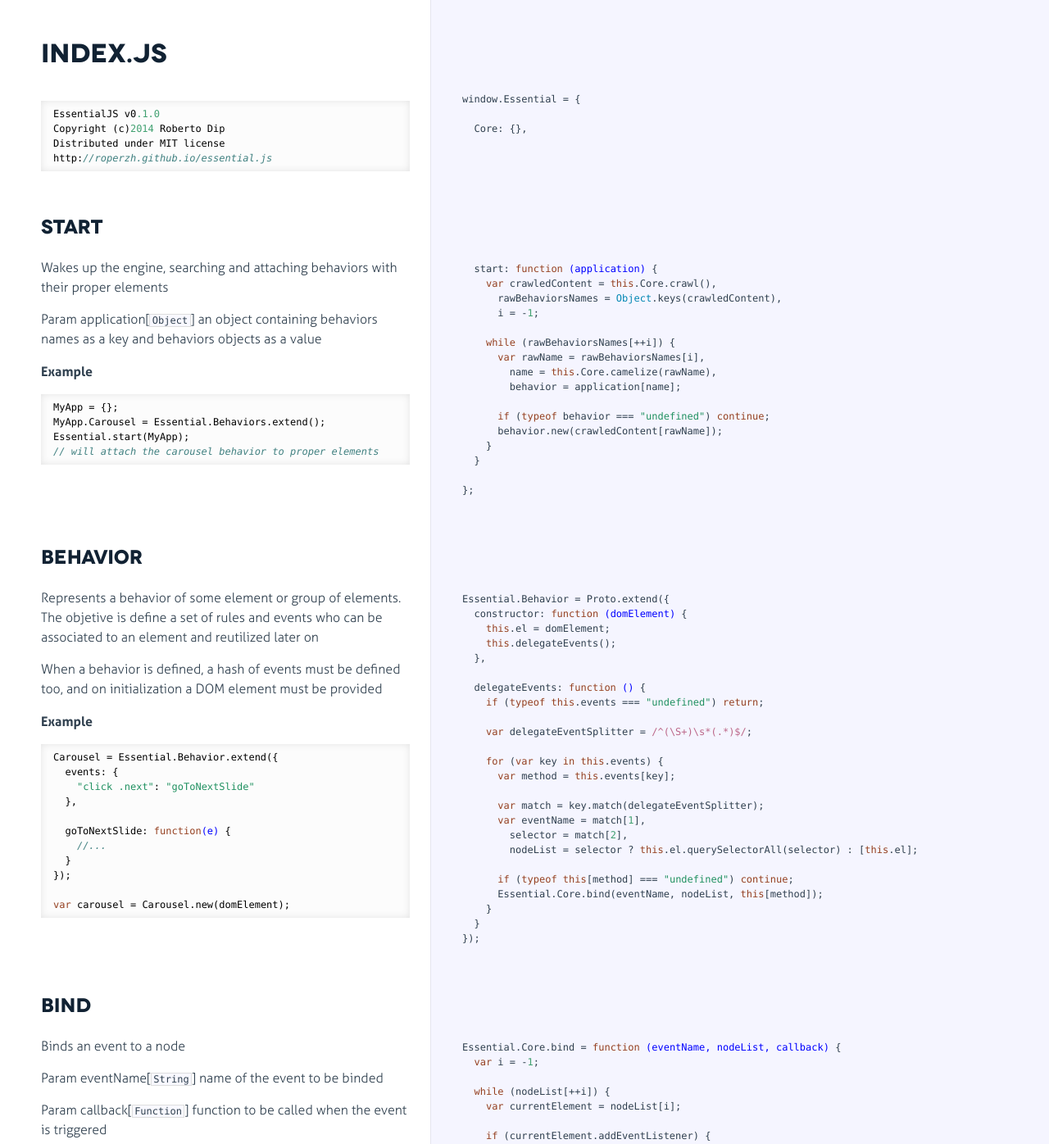
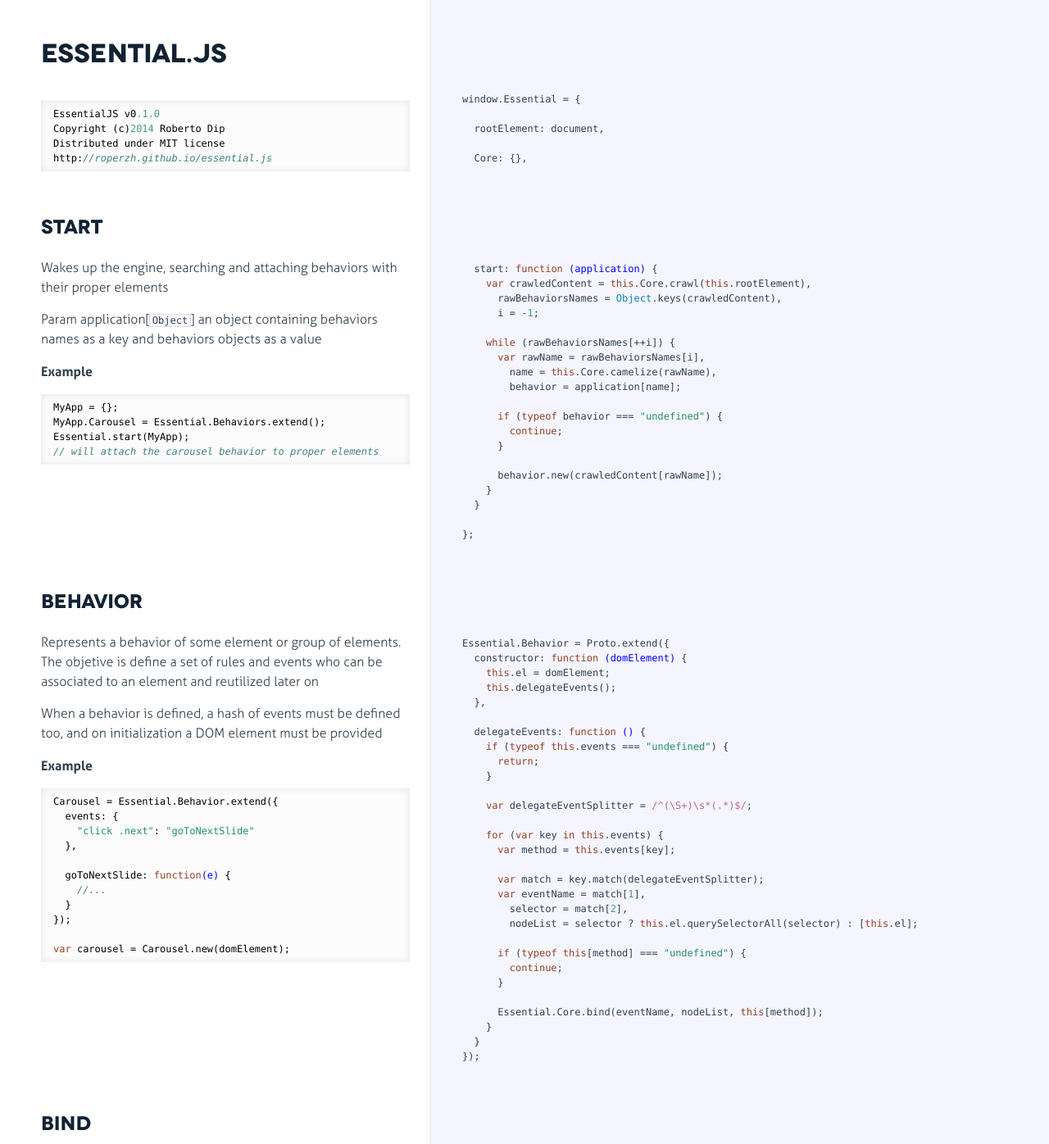
Before and after one commit to roperzh/essential.js, a plain HTML site: page docs/index.html in a window 1280 px wide. Shown: the top 1396 px of the page at 82% size. Drawn offline with Linux system fonts and the light colour scheme.

Commit message:
Updates the annotated source

```diff
--- a/docs/index.html
+++ b/docs/index.html
@@ -2,7 +2,7 @@
 
 <html>
 <head>
-  <title>index.js</title>
+  <title>essential.js</title>
   <meta http-equiv="content-type" content="text/html; charset=UTF-8">
   <meta name="viewport" content="width=device-width, target-densitydpi=160dpi, initial-scale=1.0; maximum-scale=1.0; user-scalable=0;">
   <link rel="stylesheet" media="all" href="docco.css" />
@@ -15,7 +15,7 @@
 
           <li id="title">
               <div class="annotation">
-                  <h1>index.js</h1>
+                  <h1>essential.js</h1>
               </div>
           </li>
 
@@ -36,6 +36,8 @@ http:<span class="hljs-comment">//roperzh.github.io/essential.js</span>
 
             <div class="content"><div class='highlight'><pre>
 window.Essential = {
+
+  rootElement: document,
 
   Core: {},</pre></div></div>
 
@@ -77,7 +79,7 @@ Essential.start(MyApp);
 
             <div class="content"><div class='highlight'><pre>
   start: <span class="hljs-function"><span class="hljs-keyword">function</span> <span class="hljs-params">(application)</span> {</span>
-    <span class="hljs-keyword">var</span> crawledContent = <span class="hljs-keyword">this</span>.Core.crawl(),
+    <span class="hljs-keyword">var</span> crawledContent = <span class="hljs-keyword">this</span>.Core.crawl(<span class="hljs-keyword">this</span>.rootElement),
       rawBehaviorsNames = <span class="hljs-built_in">Object</span>.keys(crawledContent),
       i = -<span class="hljs-number">1</span>;
 
@@ -86,7 +88,10 @@ Essential.start(MyApp);
         name = <span class="hljs-keyword">this</span>.Core.camelize(rawName),
         behavior = application[name];
 
-      <span class="hljs-keyword">if</span> (<span class="hljs-keyword">typeof</span> behavior === <span class="hljs-string">"undefined"</span>) <span class="hljs-keyword">continue</span>;
+      <span class="hljs-keyword">if</span> (<span class="hljs-keyword">typeof</span> behavior === <span class="hljs-string">"undefined"</span>) {
+        <span class="hljs-keyword">continue</span>;
+      }
+
       behavior.new(crawledContent[rawName]);
     }
   }
@@ -144,7 +149,9 @@ Essential.Behavior = Proto.extend({
   },
 
   delegateEvents: <span class="hljs-function"><span class="hljs-keyword">function</span> <span class="hljs-params">()</span> {</span>
-    <span class="hljs-keyword">if</span> (<span class="hljs-keyword">typeof</span> <span class="hljs-keyword">this</span>.events === <span class="hljs-string">"undefined"</span>) <span class="hljs-keyword">return</span>;
+    <span class="hljs-keyword">if</span> (<span class="hljs-keyword">typeof</span> <span class="hljs-keyword">this</span>.events === <span class="hljs-string">"undefined"</span>) {
+      <span class="hljs-keyword">return</span>;
+    }
 
     <span class="hljs-keyword">var</span> delegateEventSplitter = <span class="hljs-regexp">/^(\S+)\s*(.*)$/</span>;
 
@@ -156,7 +163,10 @@ Essential.Behavior = Proto.extend({
         selector = match[<span class="hljs-number">2</span>],
         nodeList = selector ? <span class="hljs-keyword">this</span>.el.querySelectorAll(selector) : [<span class="hljs-keyword">this</span>.el];
 
-      <span class="hljs-keyword">if</span> (<span class="hljs-keyword">typeof</span> <span class="hljs-keyword">this</span>[method] === <span class="hljs-string">"undefined"</span>) <span class="hljs-keyword">continue</span>;
+      <span class="hljs-keyword">if</span> (<span class="hljs-keyword">typeof</span> <span class="hljs-keyword">this</span>[method] === <span class="hljs-string">"undefined"</span>) {
+        <span class="hljs-keyword">continue</span>;
+      }
+
       Essential.Core.bind(eventName, nodeList, <span class="hljs-keyword">this</span>[method]);
     }
   }
@@ -313,10 +323,10 @@ Essential.Core.camelize = <span class="hljs-function"><span class="hljs-keyword"
   replace(Essential.Core.FIRST_LETTER_REGEXP, <span class="hljs-function"><span class="hljs-keyword">function</span> <span class="hljs-params">(letter)</span> {</span>
     <span class="hljs-keyword">return</span> letter.toUpperCase();
   }).
-  replace(Essential.Core.SPECIAL_CHARS_REGEXP, <span class="hljs-function"><span class="hljs-keyword">function</span> <span class="hljs-params">(_, separator, letter, offset)</span> {</span>
+  replace(Essential.Core.SPECIAL_CHARS_REGEXP, <span class="hljs-function"><span class="hljs-keyword">function</span> <span class="hljs-params">(_, separator, letter)</span> {</span>
     <span class="hljs-keyword">return</span> letter.toUpperCase();
   });
-}</pre></div></div>
+};</pre></div></div>
 
         </li>
 
@@ -354,8 +364,8 @@ a key and the DOM node as a value</p>
             </div>
 
             <div class="content"><div class='highlight'><pre>
-Essential.Core.crawl = <span class="hljs-function"><span class="hljs-keyword">function</span> <span class="hljs-params">()</span> {</span>
-  <span class="hljs-keyword">var</span> all = document.querySelectorAll(<span class="hljs-string">"[data-behavior], [behavior]"</span>),
+Essential.Core.crawl = <span class="hljs-function"><span class="hljs-keyword">function</span> <span class="hljs-params">(rootElement)</span> {</span>
+  <span class="hljs-keyword">var</span> all = rootElement.querySelectorAll(<span class="hljs-string">"[data-behavior], [behavior]"</span>),
     i = -<span class="hljs-number">1</span>,
     result = {};
 
```
